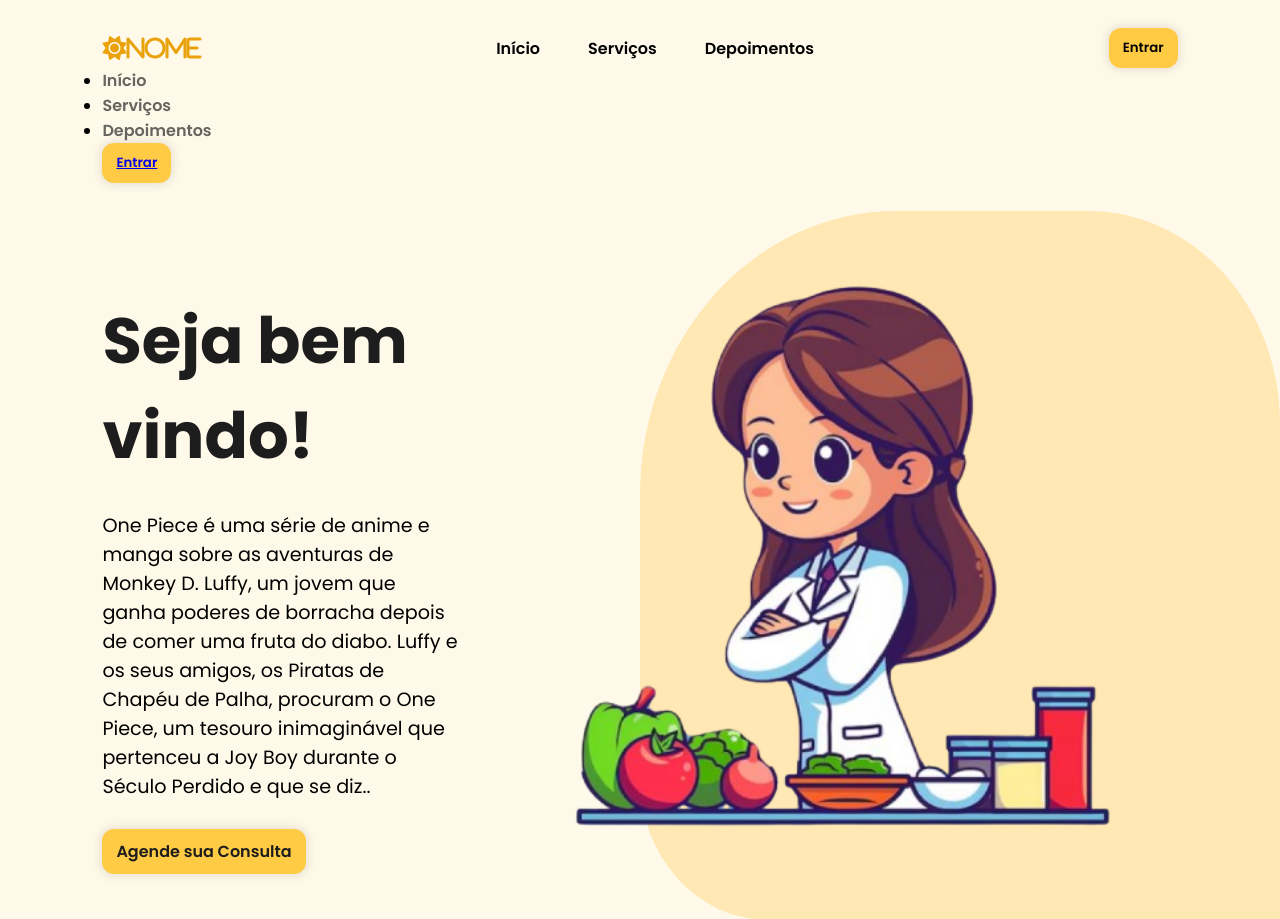
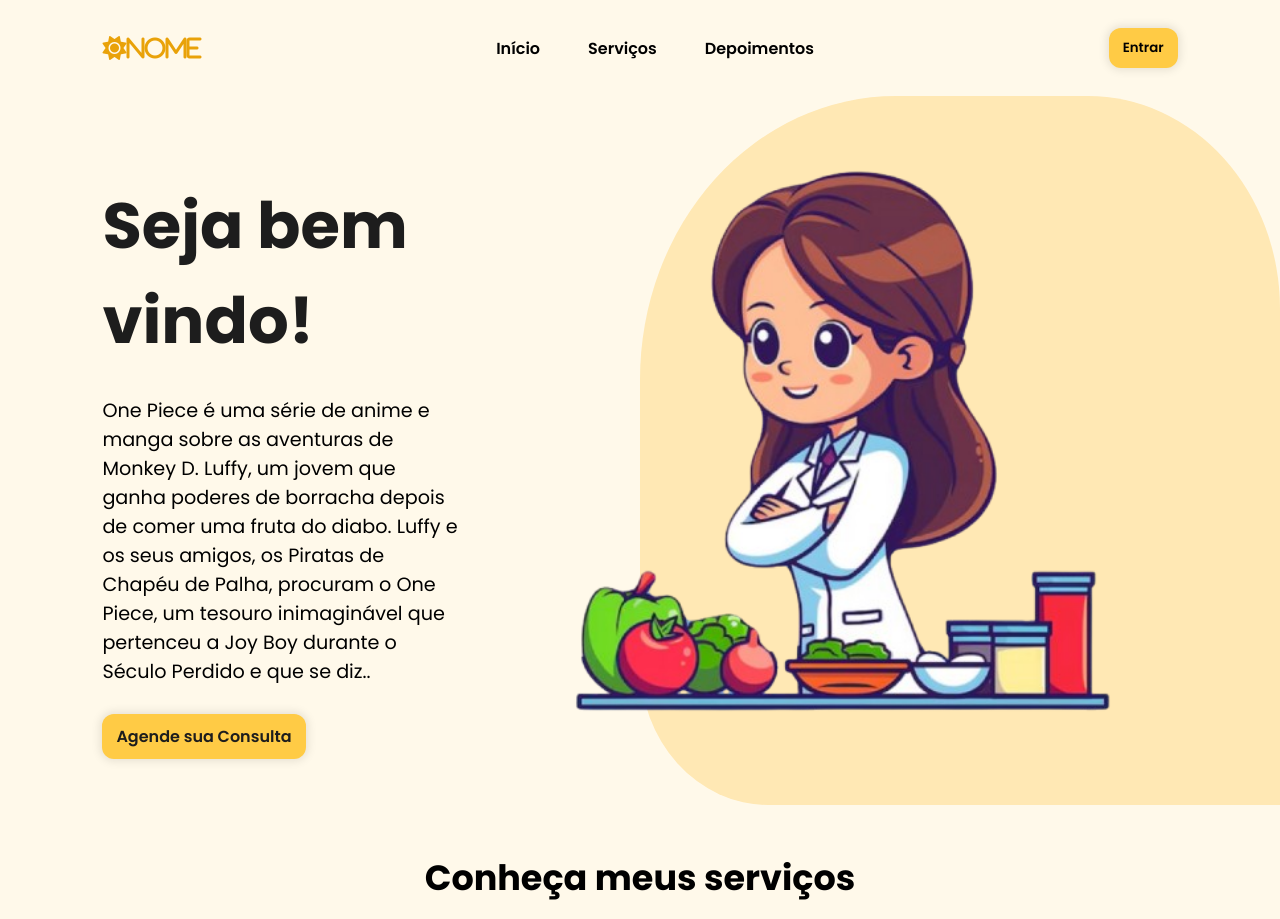
Before and after one commit to HeyArtic/Nutricionista.github.io, a PHP site: page / in a window 1280 px wide. Shown: the top 919 px of the page. Run offline with PHP 8.4, Linux system fonts and the light colour scheme.

Commit message:
Update style.css

```diff
--- a/assets/css/style.css
+++ b/assets/css/style.css
@@ -491,6 +491,9 @@ footer {
     #menu {
         margin-bottom: 0px;
     }
+      .mobile-menu {
+        display: none;
+    }
 
 }
 
```
